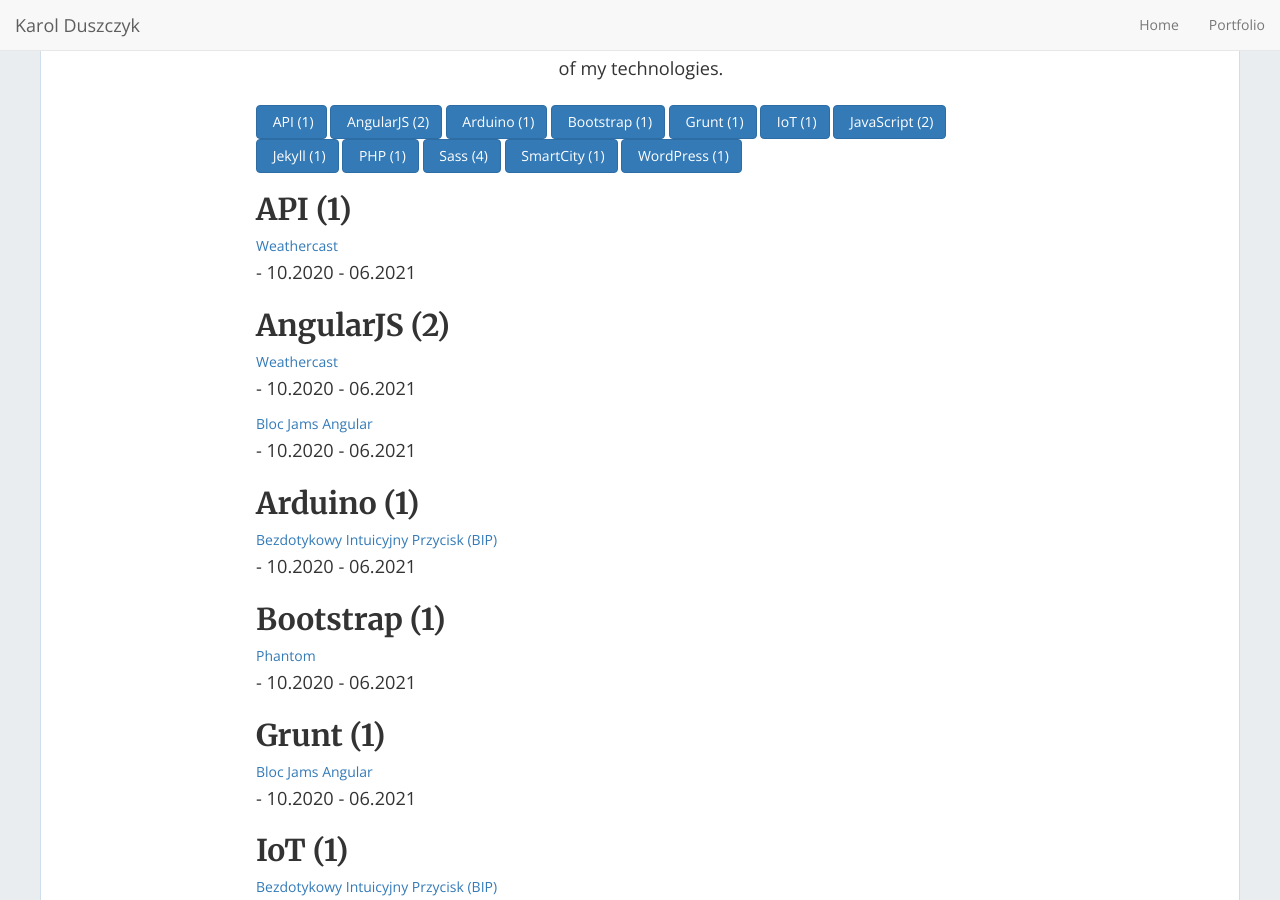
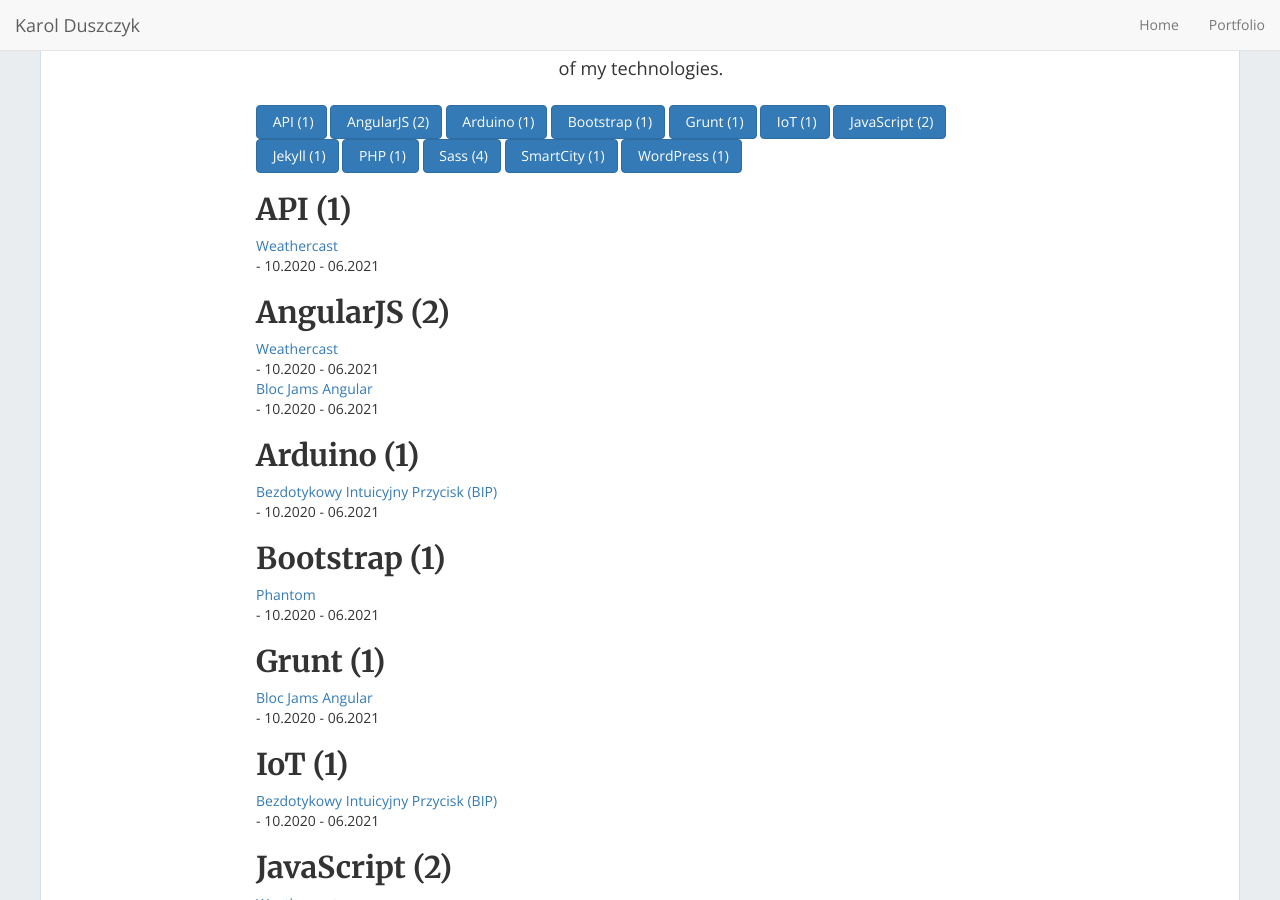
Before and after one commit to karoldus/karoldus.github.io, a Jekyll site: the page built from index.html, in a window 1280 px wide and 900 px high, scrolled down 3975 px. Built offline with Jekyll 4.4.1, drawn with Linux system fonts in a browser that asks for light colours; nearby versions of some CDN libraries; the list of posts is cut into pages by our own code.

Commit message:
Update tags.html

```diff
--- a/_includes/tags.html
+++ b/_includes/tags.html
@@ -22,9 +22,9 @@
                 <a class="project-link" href="#{{ post.title }}">{{- post.title | strip_html -}}</a>
                 {% comment %} <a data-toggle="modal" data-target="#{{ post.title }}"> Why not get in touch?</a>
                 <div class="modal hide" role="dialog" id="{{ post.title }}"> My favorite music is {{ post.title }}</div> {% endcomment %}
-                <p class="entry-date">
+                <div class="entry-date">
                     - {{ post.time_range }}
-                </p>
+                </div>
             </div>
         {%- endfor -%}
     </div>
```
